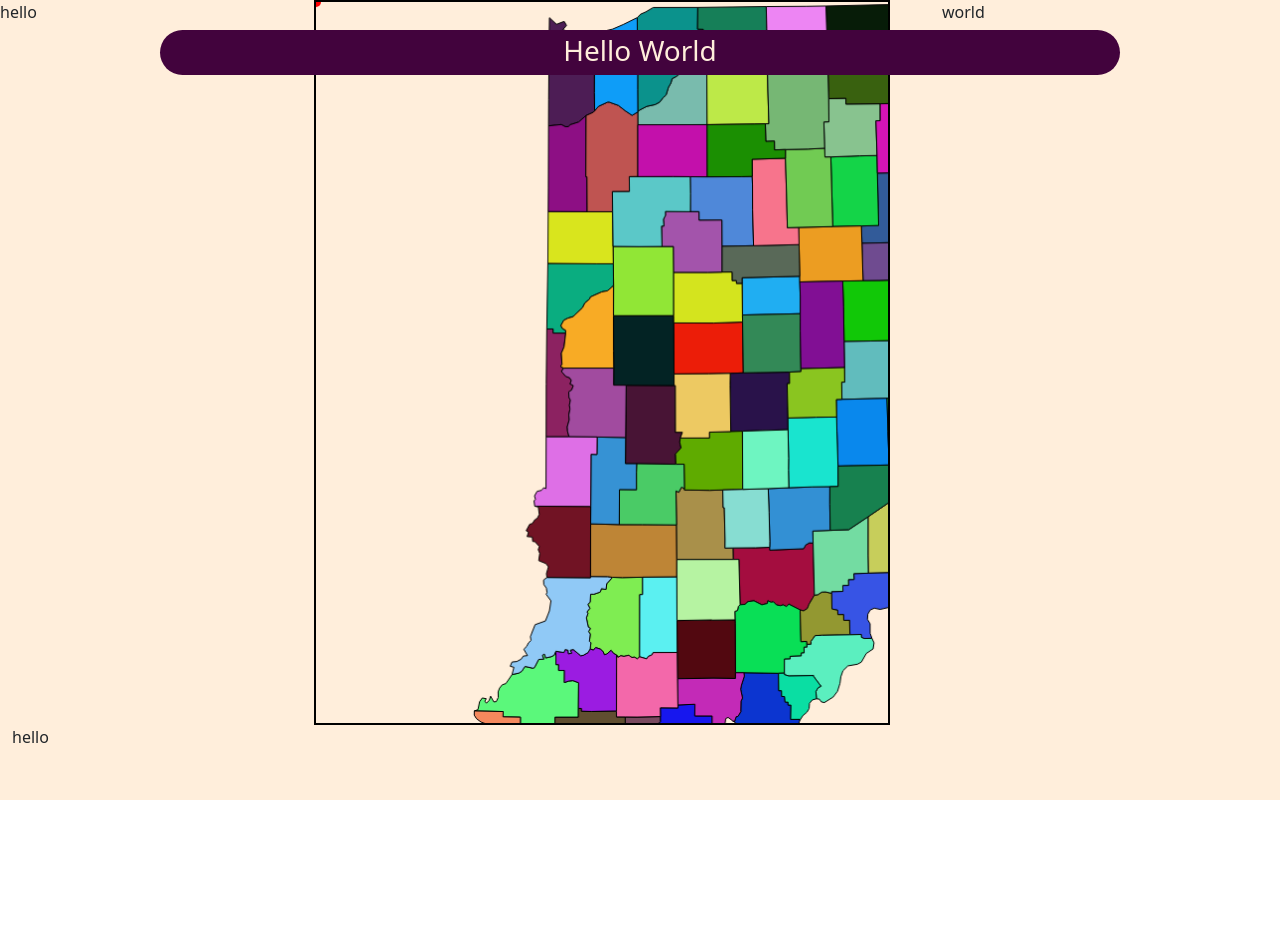
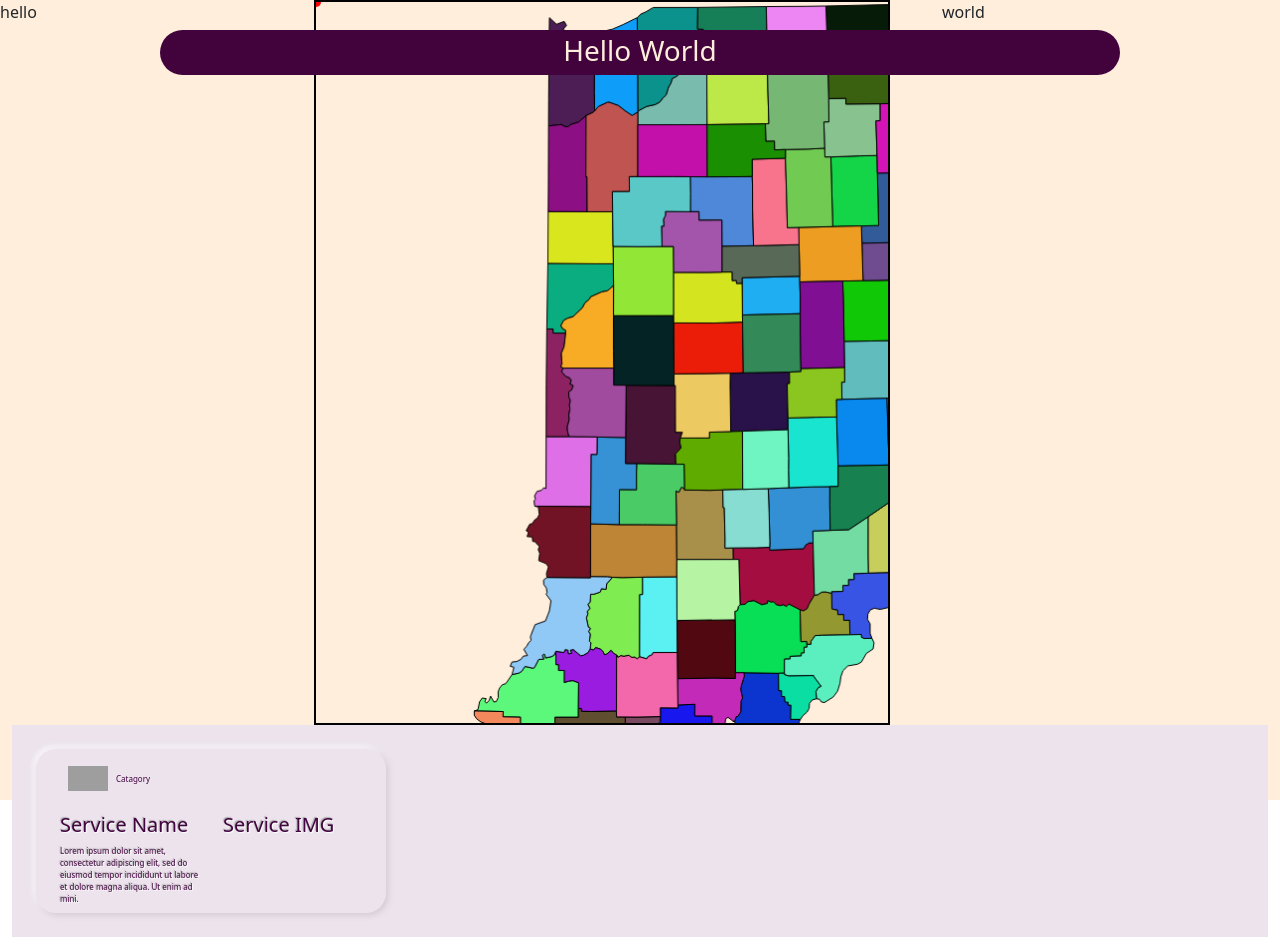
Before and after one commit to apet2929/CSSE280-FinalProject, a React (Create React App) app in the folder frontend/csse280-final-project/: page / in a window 1280 px wide. Shown: the top 950 px of the page. Before the commit the page ends 800 px from the top, so only its background shows below. Built offline with nearby package versions, Linux system fonts and the light colour scheme; grey boxes are pictures that could not be loaded.

Commit message:
working on service table styling

```diff
--- a/frontend/csse280-final-project/src/App.tsx
+++ b/frontend/csse280-final-project/src/App.tsx
@@ -52,7 +52,7 @@ const App = () => {
       </div>
     </div>
     <div className="row">
-        <ul>
+        <ul className="list-unstyled">
           <ServiceTableData />
         </ul>
     </div>
--- /dev/null
+++ b/frontend/csse280-final-project/src/ServiceTableData.css
@@ -0,0 +1,30 @@
+li {
+    background-color: #ece3ed;
+    /* background-color: black; */
+}
+
+.inner {
+    border-radius: 20px;
+    /* background: linear-gradient(#f0e9f1, #f9f9f9); */
+    /* background: linear-gradient(145deg, #d4ccd5, #fdf3fe); */
+    /* background-color: white; */
+    /* background: linear-gradient(black, white); */
+    /* box-shadow: 6px 6px 12px #d0c8d1, -6px -6px 12px #fffeff; */
+    /* color: rgba(66, 3, 61, 1); */
+    color: #430541;
+    /* color: grey; */
+    text-shadow: -1px -1px 1px #aaaaaa, 1px 1px 1px #ffffff;
+    /* text-shadow: 1px 4px 6px #cde, 0 0 0 #000, 1px 4px 6px #cde; */
+    /* background: linear-gradient(120deg, #d4ccd5, #fdf3fe); */
+    box-shadow:  2px 2px 6px #d0c8d1,
+             -2px -2px 6px #fffeff;
+    max-width: 350px;
+    font-size: 0.5em;
+}
+
+.catagory {
+    font-size: 0.4em;
+    display: inline;
+    color: #430541;
+    text-shadow: none;
+}
--- a/frontend/csse280-final-project/src/ServiceTableData.tsx
+++ b/frontend/csse280-final-project/src/ServiceTableData.tsx
@@ -1,4 +1,5 @@
 import * as React from 'react';
+import './ServiceTableData.css'
 
 /* type ServiceTableDataProps =  */
 
@@ -6,8 +7,26 @@ import * as React from 'react';
 const ServiceTableData = () => {
     return (
         <>
-            <li>
-                hello
+            <li className="p-4 m-6">
+                <div className="inner px-4">
+                    <div className="navbar">
+                        <div className="navbar-brand">
+                            <img className="mx-2" width="40" height="25" src="https://in211.communityos.org/publicassets/logo.png" alt="" />
+                            <p className="catagory align-middle">Catagory</p>
+                        </div>
+                    </div>
+                    <div className="row py-2">
+                        <div className="col">
+                            <h5>Service Name</h5>
+                            Lorem ipsum dolor sit amet, consectetur adipiscing elit, sed do eiusmod tempor incididunt ut labore et dolore magna aliqua. Ut enim ad mini.
+                        </div>
+                        <div className="col">
+                            <h5>
+                                Service IMG
+                            </h5>
+                        </div>
+                    </div>
+                </div>
             </li>
         </>
     );
```
